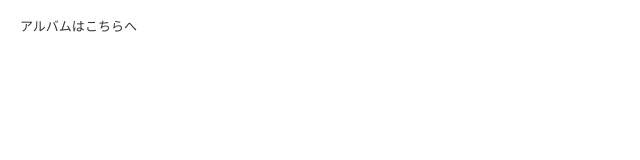
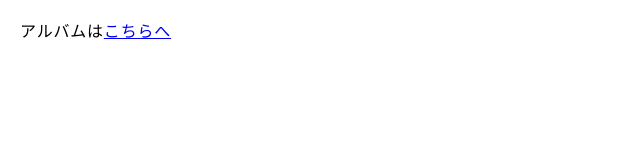
Before and after one commit to kazu-megane/album, a Next.js app: page / in a window 1280 px wide. Shown: the top 160 px of the page, without its empty margins (0-640 px from the left). Built offline with nearby package versions, Linux system fonts and the light colour scheme; a web font is replaced by a local one.

Commit message:
[fix]ファイル構成

```diff
--- a/pages/_app.tsx
+++ b/pages/_app.tsx
@@ -1,4 +1,3 @@
-import "../styles/globals.scss";
 import type { AppProps } from "next/app";
 import "../styles/index.scss";
 
--- a/pages/_document.tsx
+++ b/pages/_document.tsx
@@ -16,13 +16,6 @@ class MyDocument extends Document {
     return (
       <Html>
         <Head>
-          <style>
-            {`
-            #__next {
-                height: 100%;
-            }
-            `}
-          </style>
           <link rel="preconnect" href="https://fonts.googleapis.com" />
           <link rel="preconnect" href="https://fonts.gstatic.com" />
           <link
--- a/pages/album.tsx
+++ b/pages/album/index.tsx
@@ -2,7 +2,7 @@ import type { NextPage } from "next";
 import Head from "next/head";
 import { useRef } from "react";
 import HTMLFlipBook from "react-pageflip";
-import style from "../styles/album.module.scss";
+import style from "./style.module.scss";
 
 /**
  * TODO: react-pageflipでISSUEが切られていたのでそれが解決されるまでの対応
--- a/pages/index.tsx
+++ b/pages/index.tsx
@@ -1,7 +1,7 @@
 import type { NextPage } from "next";
 import Link from "next/link";
 import Head from "next/head";
-import style from "../styles/Home.module.scss";
+import style from "./style.module.scss";
 
 const Home: NextPage = () => {
   return (
--- a/styles/default.scss
+++ b/styles/default.scss
@@ -1,108 +1,34 @@
-/*
-html5doctor.com Reset Stylesheet
-v1.6.1
-Last Updated: 2010-09-17
-Author: Richard Clark - http://richclarkdesign.com
-Twitter: @rich_clark
-*/
-
-html, body, div, span, object, iframe,
-h1, h2, h3, h4, h5, h6, p, blockquote, pre,
-abbr, address, cite, code,
-del, dfn, em, img, ins, kbd, q, samp,
-small, strong, sub, sup, var,
-b, i,
-dl, dt, dd, ol, ul, li,
-fieldset, form, label, legend,
-table, caption, tbody, tfoot, thead, tr, th, td,
-article, aside, canvas, details, figcaption, figure,
-footer, header, hgroup, menu, nav, section, summary,
-time, mark, audio, video {
-    margin:0;
-    padding:0;
-    border:0;
-    outline:0;
-    font-size: inherit;
-    vertical-align:baseline;
-    background:transparent;
+@mixin default {
+  :root {
+    font: #{$global-base-font-size}/#{$global-base-line-height} #{$global-base-font-family};
   }
 
   body {
-    line-height:1;
+    letter-spacing: 0.05em;
+    line-height: inherit;
+
+    a,
+    button {
+      transition: 0.3s;
+    }
   }
 
-article,aside,details,figcaption,figure,
-footer,header,hgroup,menu,nav,section {
-    display:block;
+  input,
+  button,
+  select,
+  textarea {
+    margin: 0;
+    padding: 0;
+    border: 0;
+    background-color: transparent;
+    box-shadow: none;
+    vertical-align: middle;
+    text-align: left;
+    font: inherit;
+    -webkit-tap-highlight-color: rgba(102, 204, 255, 0.5);
   }
 
-ul {
-    list-style:none;
+  #__next {
+    min-height: 100vh;
   }
-
-blockquote, q {
-    quotes:none;
 }
-
-blockquote:before, blockquote:after,
-q:before, q:after {
-    content:'';
-    content:none;
-}
-
-a {
-    margin:0;
-    padding:0;
-    font-size:100%;
-    vertical-align:baseline;
-    background:transparent;
-}
-
-/* change colours to suit your needs */
-ins {
-    background-color:#ff9;
-    color:#000;
-    text-decoration:none;
-}
-
-/* change colours to suit your needs */
-mark {
-    background-color:#ff9;
-    color:#000;
-    font-style:italic;
-    font-weight:bold;
-}
-
-del {
-    text-decoration: line-through;
-}
-
-abbr[title], dfn[title] {
-    border-bottom:1px dotted;
-    cursor:help;
-}
-
-table {
-    border-collapse:collapse;
-    border-spacing:0;
-}
-
-/* change border colour to suit your needs */
-hr {
-    display:block;
-    height:1px;
-    border:0;
-    border-top:1px solid #cccccc;
-    margin:1em 0;
-    padding:0;
-}
-
-input, select {
-    vertical-align:middle;
-}
-
-html,
-body,
-#main {
-    font-size: 13px;
-}
--- a/styles/globals.scss
+++ /dev/null
@@ -1,16 +0,0 @@
-html,
-body {
-  padding: 0;
-  margin: 0;
-  font-family: -apple-system, BlinkMacSystemFont, Segoe UI, Roboto, Oxygen,
-    Ubuntu, Cantarell, Fira Sans, Droid Sans, Helvetica Neue, sans-serif;
-}
-
-a {
-  color: inherit;
-  text-decoration: none;
-}
-
-* {
-  box-sizing: border-box;
-}
--- a/styles/index.scss
+++ b/styles/index.scss
@@ -1,16 +1,6 @@
 @import "./settings/index";
+@import "./reset";
 @import "./default.scss";
 
-:root {
-  font: #{$global-base-font-size}/#{$global-base-line-height} #{$global-base-font-family};
-  color: $global-color-black;
-}
-
-button {
-  background-color: transparent;
-  border: none;
-  cursor: pointer;
-  outline: none;
-  padding: 0;
-  appearance: none;
-}
+@include reset();
+@include default();
--- /dev/null
+++ b/styles/reset.scss
@@ -0,0 +1,143 @@
+/* http://meyerweb.com/eric/tools/css/reset/
+   v4.0 | 20180602
+   License: none (public domain)
+*/
+
+/* stylelint-disable */
+@mixin reset {
+  html,
+  body,
+  div,
+  span,
+  applet,
+  object,
+  iframe,
+  h1,
+  h2,
+  h3,
+  h4,
+  h5,
+  h6,
+  p,
+  blockquote,
+  pre,
+  a,
+  abbr,
+  acronym,
+  address,
+  big,
+  cite,
+  code,
+  del,
+  dfn,
+  em,
+  img,
+  ins,
+  kbd,
+  q,
+  s,
+  samp,
+  small,
+  strike,
+  strong,
+  sub,
+  sup,
+  tt,
+  var,
+  b,
+  u,
+  i,
+  center,
+  dl,
+  dt,
+  dd,
+  ol,
+  ul,
+  li,
+  fieldset,
+  form,
+  label,
+  legend,
+  table,
+  caption,
+  tbody,
+  tfoot,
+  thead,
+  tr,
+  th,
+  td,
+  article,
+  aside,
+  canvas,
+  details,
+  embed,
+  figure,
+  figcaption,
+  footer,
+  header,
+  hgroup,
+  main,
+  menu,
+  nav,
+  output,
+  ruby,
+  section,
+  summary,
+  time,
+  mark,
+  audio,
+  video {
+    margin: 0;
+    padding: 0;
+    border: 0;
+    font-size: 100%;
+    font: inherit;
+    vertical-align: baseline;
+  }
+  /* HTML5 display-role reset for older browsers */
+  article,
+  aside,
+  details,
+  figcaption,
+  figure,
+  footer,
+  header,
+  hgroup,
+  main,
+  menu,
+  nav,
+  section {
+    display: block;
+  }
+  /* HTML5 hidden-attribute fix for newer browsers */
+  *[hidden] {
+    display: none;
+  }
+
+  body {
+    line-height: 1;
+  }
+
+  ol,
+  ul {
+    list-style: none;
+  }
+
+  blockquote,
+  q {
+    quotes: none;
+  }
+
+  blockquote::before,
+  blockquote::after,
+  q::before,
+  q::after {
+    content: "";
+    content: none;
+  }
+
+  table {
+    border-collapse: collapse;
+    border-spacing: 0;
+  }
+}
```
Also changed, not shown: pages/album/style.module.scss (renamed from styles/album.module.scss), pages/style.module.scss (renamed from styles/Home.module.scss). Lines whose indentation alone changed are shown as unchanged.
